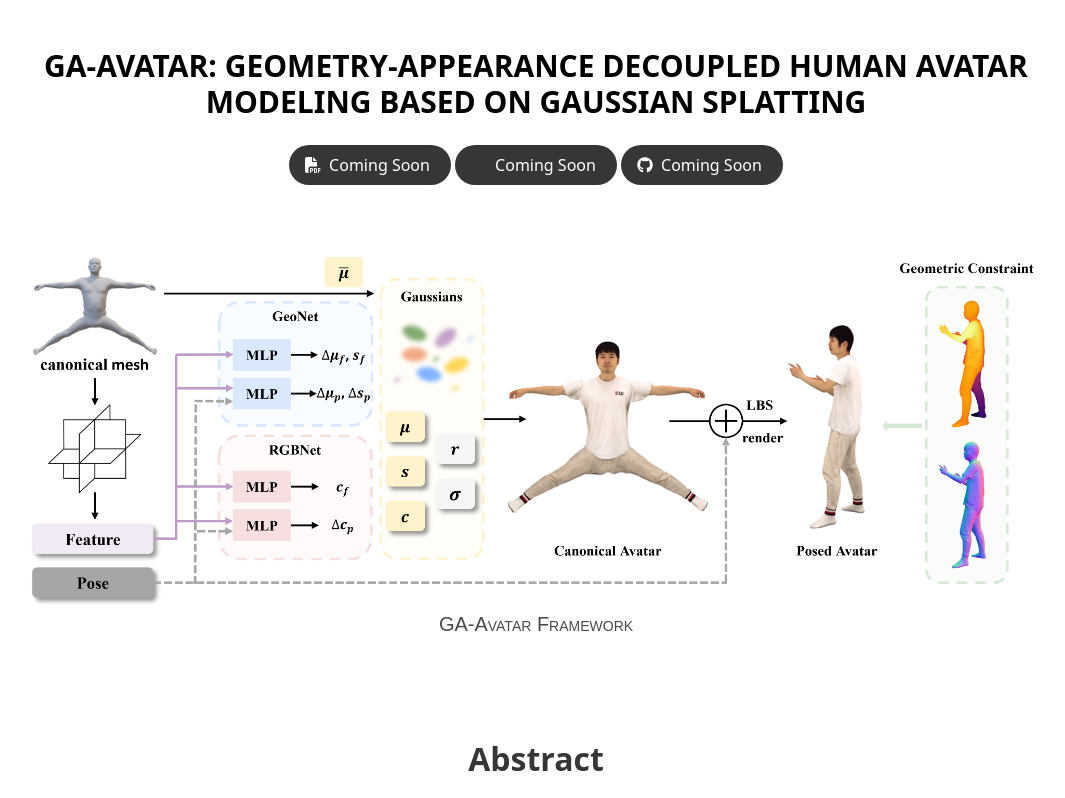
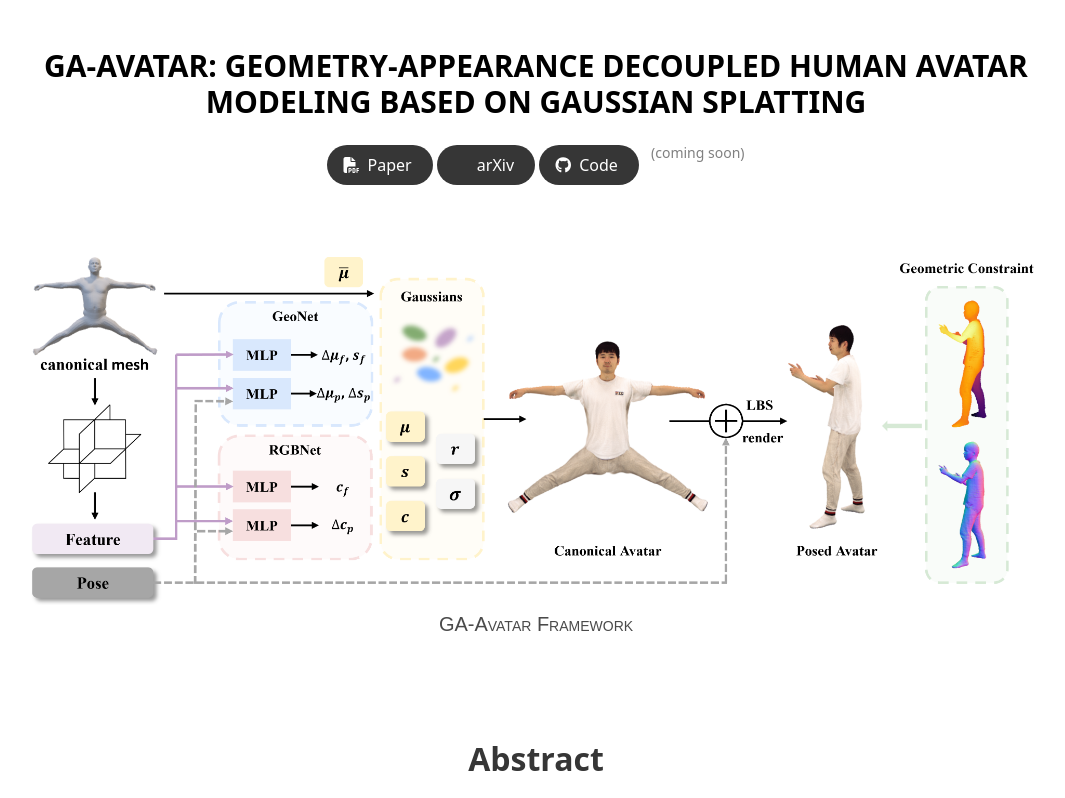
Before and after one commit to GA-Avatar/GA-Avatar.github.io, a plain HTML site: page index.html in a window 1280 px wide. Shown: the top 798 px of the page, without its empty margins (104-1169 px from the left). Drawn offline with nearby package versions, Linux system fonts and the light colour scheme; some icons are missing; a web font is replaced by a local one.

Commit message:
Update index.html

```diff
--- a/index.html
+++ b/index.html
@@ -56,7 +56,7 @@
                   <span class="icon">
                       <i class="fas fa-file-pdf"></i>
                   </span>
-                  <span>Coming Soon</span>
+                  <span>Paper</span>
                 </a>
               </span>
               <!-- arXiv Link -->
@@ -66,18 +66,19 @@
                   <span class="icon">
                       <i class="ai ai-arxiv"></i>
                   </span>
-                  <span>Coming Soon</span>
+                  <span>arXiv</span>
                 </a>
               </span>
               <!-- Code Link -->
               <span class="link-block">
-                <a href="javascript:void(0)"
+                <a href="https://github.com/SFGHRT/GA-Avatar"
                    class="external-link button is-normal is-rounded is-dark">
                   <span class="icon">
                       <i class="fab fa-github"></i>
                   </span>
-                  <span>Coming Soon</span>
+                  <span>Code</span>
                 </a>
+                <span style="margin-left: 8px; font-size: 14px; color: gray;">(coming soon)</span>
               </span>
             </div>
           </div>
@@ -102,7 +103,8 @@
   </div>
 </section>
 
-<!-- 视频部分注释 -->
+<!-- ===== 以下视频部分全部注释掉 ===== -->
+
 <!--
 <section class="hero teaser">
   <div class="container is-max-desktop">
@@ -142,6 +144,8 @@
   </div>
 </section>
 
+<!-- ===== 视频部分保持注释状态 ===== -->
+
 <footer class="footer">
   <div class="container">
     <div class="columns is-centered">
```
